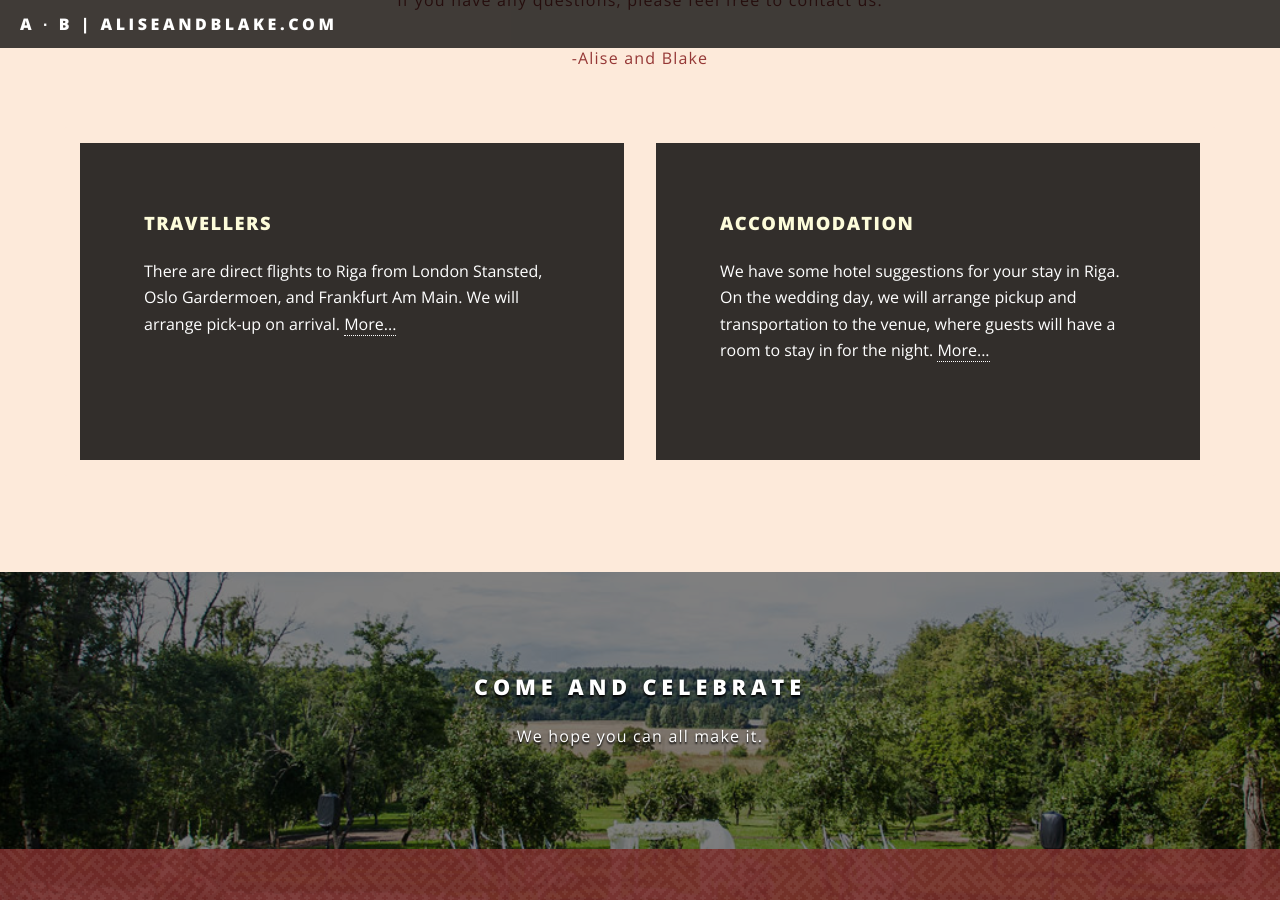
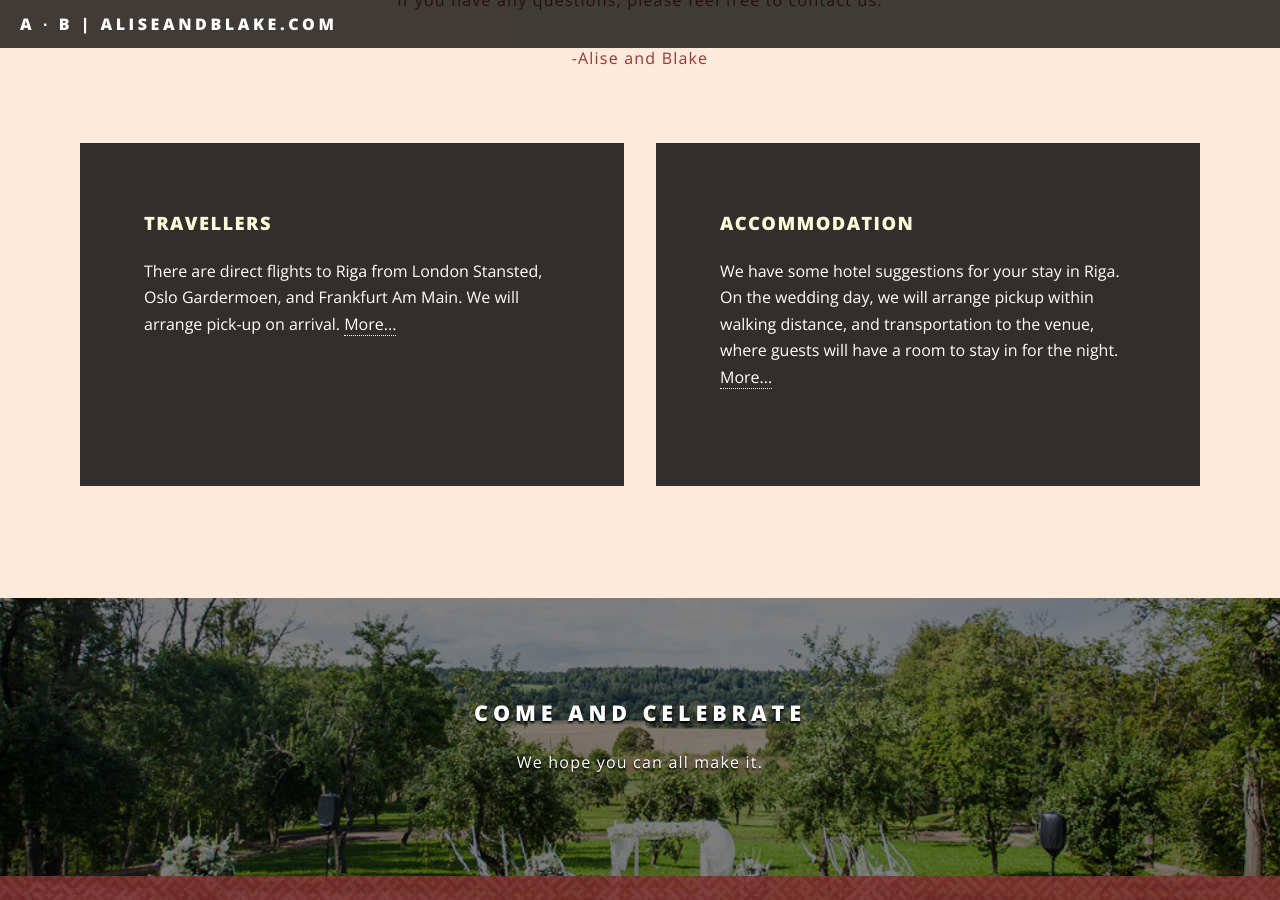
Before and after one commit to aliseandblake/aliseandblake.github.io, a Jekyll site: the page built from index.html, in a window 1280 px wide and 900 px high, scrolled down 1563 px. Built offline with Jekyll 4.4.1, drawn with Linux system fonts in a browser that asks for light colours.

Commit message:
re-clarify that there will be one pickup point on the morning of the wedding

```diff
--- a/index.html
+++ b/index.html
@@ -107,9 +107,10 @@ layout: landing
                   <p>
 
                     We have some hotel suggestions for your stay in Riga. On the
-                    wedding day, we will arrange pickup and transportation to
-                    the venue, where guests will have a room to stay in for the
-                    night. <a href="accommodation">More...</a>
+                    wedding day, we will arrange pickup within walking distance,
+                    and transportation to the venue, where guests will have a
+                    room to stay in for the night.
+                    <a href="accommodation">More...</a>
 
                   </p>
                 </li>
```
Also changed, not shown: accommodation.md (+3 -3 lines).
